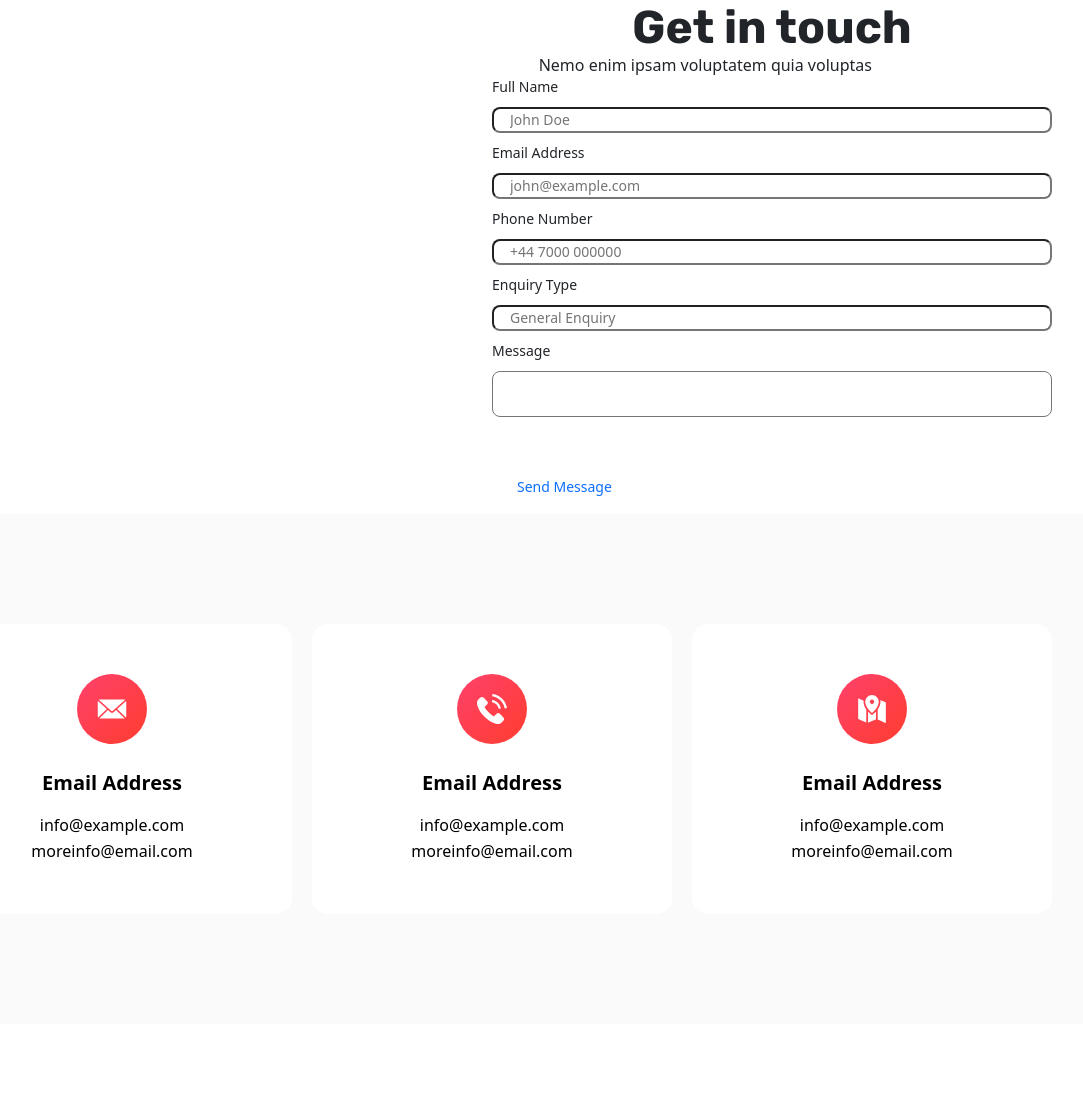
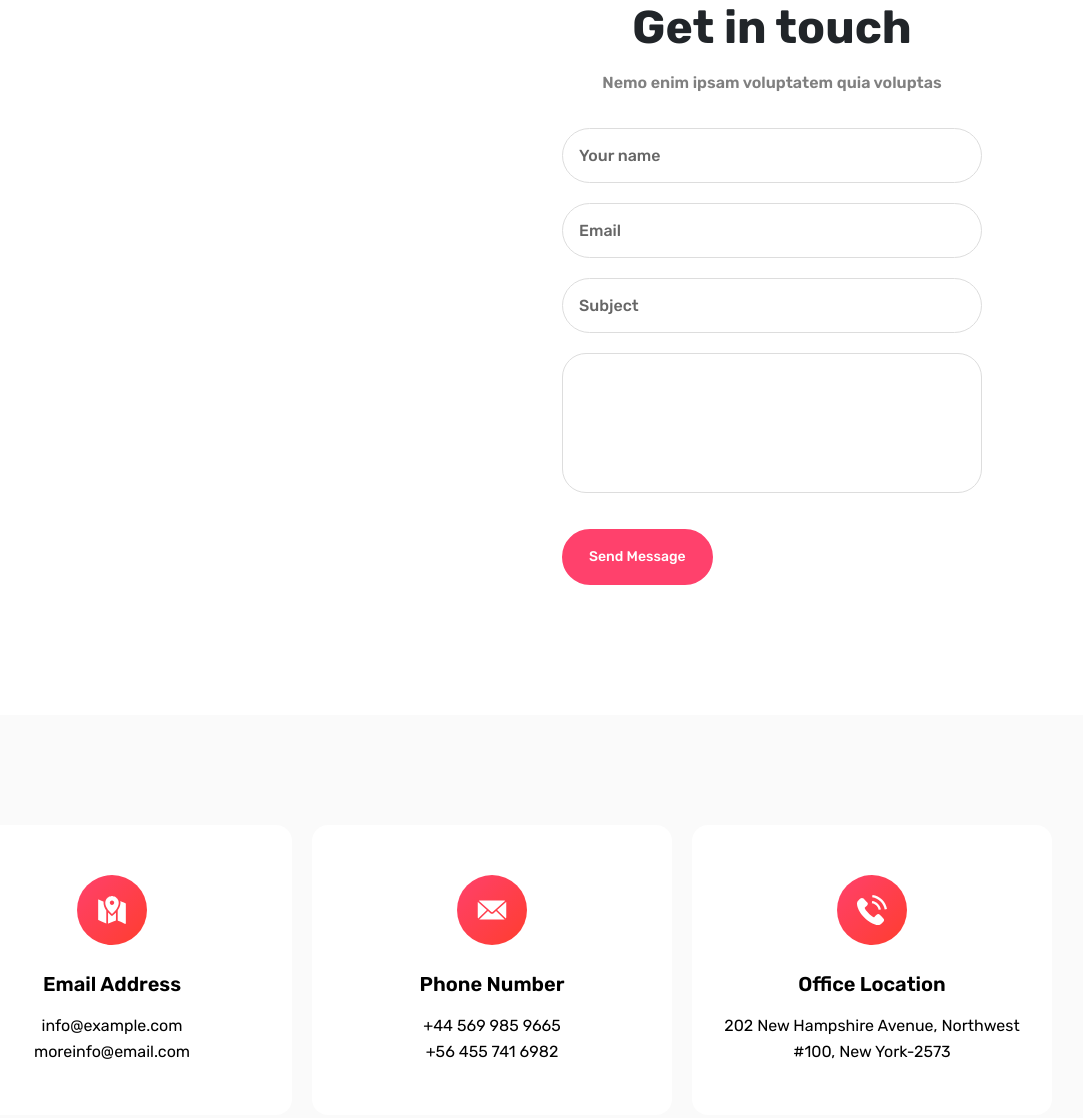
Before and after one commit to jkrupa07/prothemebazar, a website: page public/contact.html in a window 1280 px wide. Shown: the part 197-1315 px from the top of the page, without its empty margins (148-1231 px from the left). Before the commit the page ends 1221 px from the top, so only its background shows below. Drawn offline with nearby package versions, Linux system fonts and the light colour scheme.

Commit message:
contact complate

```diff
--- a/public/contact.html
+++ b/public/contact.html
@@ -24,58 +24,51 @@
 
                 </div>
                 <div class="col-lg-6">
-                    <div class="col-lg-10 mx-auto">
-                        <div class="rubik-bold font46 leading50 text-center">
+                    <div class="col-lg-9 mx-auto">
+                        <div class="rubik-bold font46 leading50 text-center dpb-20">
                             Get in touch
                         </div>
-                        <div class="">
+                        <div class="rubik-semibold font16 leading20 text-center text-808080 dpb-35">
                             Nemo enim ipsam voluptatem quia voluptas
                         </div>
                     </div>
+                    <div class="col-lg-9 mx-auto">
                         <form action="">
-                        <div class="row row12 dmb-25">
-                            <div class="col-12 dmb-10">
-                                <div class="sora-bold font14 leading20 text-2E3038 dmb-10">Full Name </div>
+                            <div class="row row12 dmb-10">
+                                <div class="col-12 dmb-20">
                                     <input type="text"
-                                    class="input bg-white w-100 sora-regular font14 leading20 text-9CA3AF px-3 radius8"
-                                    placeholder="John Doe" />
+                                        class="input bg-white w-100 rubik-medium font16 leading20  px-3  rounded-pill"
+                                        placeholder="Your name" />
                                 </div>
-                            <div class="col-12 dmb-10">
-                                <div class="sora-bold font14 leading20 text-2E3038 dmb-10">Email Address </div>
+                                <div class="col-12 dmb-20">
                                     <input type="text"
-                                    class="input bg-white w-100 sora-regular font14 leading20 text-9CA3AF px-3 radius8"
-                                    placeholder="john@example.com" />
+                                        class="input bg-white w-100 rubik-medium  font16 leading20  px-3  rounded-pill"
+                                        placeholder="Email" />
                                 </div>
-                            <div class="col-12 dmb-10">
-                                <div class="sora-bold font14 leading20 text-2E3038 dmb-10">Phone Number </div>
+                                <div class="col-12 dmb-20">
                                     <input type="text"
-                                    class="input bg-white w-100 sora-regular font14 leading20 text-9CA3AF px-3 radius8"
-                                    placeholder="+44 7000 000000" />
+                                        class="input bg-white w-100 rubik-medium  font16 leading20  px-3  rounded-pill"
+                                        placeholder="Subject" />
                                 </div>
-                            <div class="col-12 dmb-10">
-                                <div class="sora-bold font14 leading20 text-2E3038 dmb-10">Enquiry Type </div>
-                                <input type="text"
-                                    class="input bg-white w-100 sora-regular font14 leading20 text-9CA3AF px-3 radius8"
-                                    placeholder="General Enquiry" />
-                            </div>
-                            <div class="col-12 dmb-10">
-                                <div class="sora-bold font14 leading20 text-2E3038 dmb-10">Message </div>
+                                <div class="col-12 dmb-20">
                                     <textarea type="text"
-                                    class="textarea bg-white w-100 sora-regular font14 leading20 text-9CA3AF px-3 radius8"
-                                    placeholder="How can we help you?">
+                                        class="textarea bg-white w-100 rubik-medium  font16 leading20 p-3 radius24"
+                                        placeholder="Your Message">
                           </textarea>
                                 </div>
                             </div>
                         </form>
                         <div class="">
                             <a href=""
-                            class="text-decoration-none btnA bg-BA9EDE-btn sora-normal font14 leading16 d-inline-flex justify-content-center align-items-center rounded-pill">
+                                class="text-decoration-none btnA bg-white-border-btn rubik-medium font14 leading20 d-inline-flex justify-content-center align-items-center rounded-pill transition">
                                 Send Message</a>
                         </div>
                     </div>
                 </div>
             </div>
+        </div>
     </section>
+    <div class="dpt-130"></div>
 
     <section class="contact-card-section bg-fafafa dpt-110 dpb-110">
         <div class="container">
@@ -85,15 +78,35 @@
                         <div class="d-flex flex-column align-items-center justify-content-center">
                             <div class="contact-icon rounded-pill d-flex justify-content-center align-items-center">
                                 <div class="contact-img d-inline-flex align-items-center justify-content-center">
+                                    <img src="assets/images/icon/location.svg" class="h-100" alt="" />
+                                </div>
+                            </div>
+                            <div class="rubik-semibold font20 leading28 text-black dpt-25">
+                                Email Address
+                            </div>
+                            <div class="rubik font16 leading26 text-black dpt-15">
+                                info@example.com <br>
+                                moreinfo@email.com
+                            </div>
+
+                        </div>
+                    </div>
+                </div>
+
+                <div class="col-lg-4 contact-cards">
+                    <div class="bg-white overflow-hidden radius16 text-center dpt-50 dpb-50">
+                        <div class="d-flex flex-column align-items-center justify-content-center">
+                            <div class="contact-icon rounded-pill d-flex justify-content-center align-items-center">
+                                <div class="contact-img d-inline-flex align-items-center justify-content-center">
                                     <img src="assets/images/icon/email.svg" class="h-100" alt="" />
                                 </div>
                             </div>
-                            <div class="rubik-regular fw-semibold font20 leading28 text-black dpt-25">
-                                Email Address
+                            <div class="rubik-semibold font20 leading28 text-black dpt-25">
+                                Phone Number
                             </div>
-                            <div class="rubik-regular fw-normal font16 leading26 text-black dpt-15">
-                                info@example.com <br>
-                                moreinfo@email.com
+                            <div class="rubik  font16 leading26 text-black dpt-15">
+                                +44 569 985 9665<br>
+                                +56 455 741 6982
                             </div>
 
                         </div>
@@ -109,33 +122,13 @@
                                     <img src="assets/images/icon/phone.svg" class="h-100" alt="" />
                                 </div>
                             </div>
-                            <div class="rubik-regular fw-semibold font20 leading28 text-black dpt-25">
-                                Email Address
+                            <div class="rubik-semibold font20 leading28 text-black dpt-25">
+                                Office Location
                             </div>
-                            <div class="rubik-regular fw-normal font16 leading26 text-black dpt-15">
-                                info@example.com <br>
-                                moreinfo@email.com
-                            </div>
-
-                        </div>
-
-                    </div>
-                </div>
-
-                <div class="col-lg-4 contact-cards">
-                    <div class="bg-white overflow-hidden radius16 text-center dpt-50 dpb-50">
-                        <div class="d-flex flex-column align-items-center justify-content-center">
-                            <div class="contact-icon rounded-pill d-flex justify-content-center align-items-center">
-                                <div class="contact-img d-inline-flex align-items-center justify-content-center">
-                                    <img src="assets/images/icon/location.svg" class="h-100" alt="" />
-                                </div>
-                            </div>
-                            <div class="rubik-regular fw-semibold font20 leading28 text-black dpt-25">
-                                Email Address
-                            </div>
-                            <div class="rubik-regular fw-normal font16 leading26 text-black dpt-15">
-                                info@example.com <br>
-                                moreinfo@email.com
+                            <div class="rubik  font16 leading26 text-black dpt-15">
+                                202 New Hampshire Avenue, Northwest
+                                <br>
+                                #100, New York-2573
                             </div>
 
                         </div>
--- a/src/scss/common/_fonts.scss
+++ b/src/scss/common/_fonts.scss
@@ -33,6 +33,12 @@
 
 }
 
+@font-face {
+    font-family: "rubik-semibold";
+    src: url("../../../public/assets/fonts/rubik-semibold.ttf") format(truetype);
+
+}
+
 .rubik {
     font-family: "rubik-regular";
 }
@@ -52,3 +58,6 @@
 .rubik-light {
     font-family: "rubik-light";
 }
+.rubik-semibold {
+    font-family: "rubik-semibold";
+}
--- a/src/scss/common/_variables.scss
+++ b/src/scss/common/_variables.scss
@@ -12,10 +12,12 @@ $color-00aeef: #00aeef;
 $color-0f5ec9: #0f5ec9;
 $color-f0f0f0: #f0f0f0;
 $color-555555: #555555;
+$color-666666: #666666;
 $color-eeeeee: #eeeeee;
 $color-212121: #212121;
 $color-FF3D2E: #FF3D2E;
 $color-FAFAFA: #FAFAFA;
+$color-dddddd: #dddddd;
 
 /*******************************************************************************
 ******************************* FONTS VARIABLES *******************************
--- a/src/scss/components/_buttons.scss
+++ b/src/scss/components/_buttons.scss
@@ -11,6 +11,7 @@ button,
   height: 56px;
   padding-left: 25px;
   padding-right: 25px;
+  transition: 3s ease-in-out;
 
   &.bg-03193f-btn {
     background-color: transparent;
@@ -42,6 +43,17 @@ button,
     &:hover {
       background-color: $white;
       color: $color-FF416C;
+    }
+  }
+
+  &.bg-white-border-btn {
+    background-color: $color-FF416C;
+    color: $white;
+    border: 2px solid $color-FF416C;
+
+    &:hover {
+      background-color: $white !important;
+      color:  $color-FF416C !important;
     }
   }
 
@@ -92,19 +104,19 @@ button,
 
   &.header-btn-wrapper {
     color: $color-03193f;
-    border: 1px solid $color-FF416C;
+    border: 2px solid $color-FF416C;
     background-color: transparent;
 
     .header-btn {
       color: $color-FF416C;
 
-      .user-icon{
+      .user-icon {
         height: 32px;
       }
     }
 
     &:hover {
-      background-color: $color-03193f;
+      background-color: $color-FF416C;
 
       .header-btn {
         color: $white;
--- a/src/scss/components/_forms.scss
+++ b/src/scss/components/_forms.scss
@@ -0,0 +1,14 @@
+.input {
+  height: 55px;
+  border: 1px solid $color-dddddd;
+  &::placeholder {
+    color: $color-666666;
+  }
+}
+.textarea{
+    height: 140px;
+    border: 1px solid $color-dddddd;
+  &::placeholder {
+    color: $color-666666;
+  }
+}
```
Also changed, not shown: public/faq.html (+12 -12 lines), public/index.html (+33 -33 lines), public/assets/css/main.css, src/scss/pages/_contact.scss (line endings or trailing spaces), 1 other file. Lines whose indentation alone changed are shown as unchanged.
